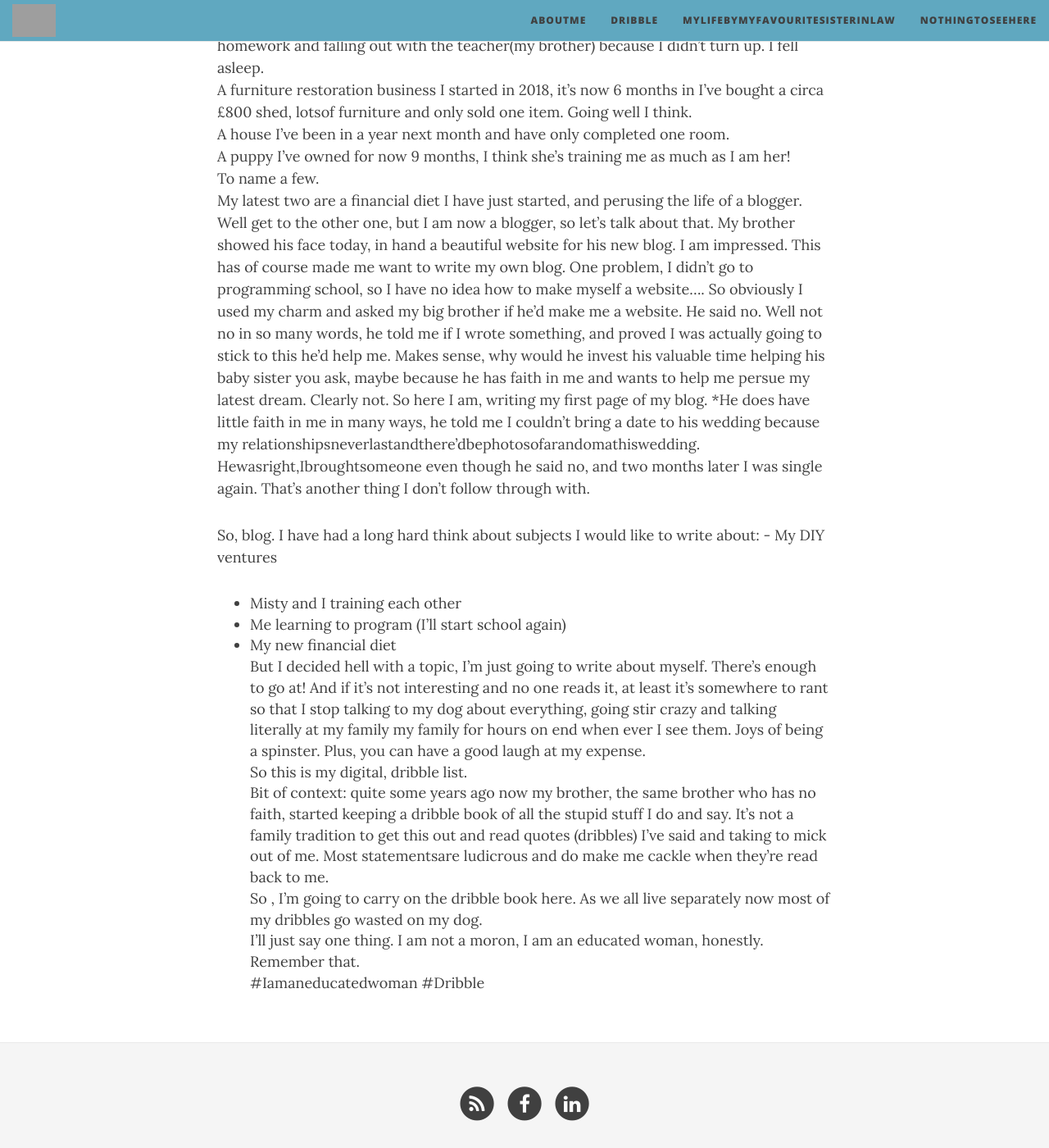
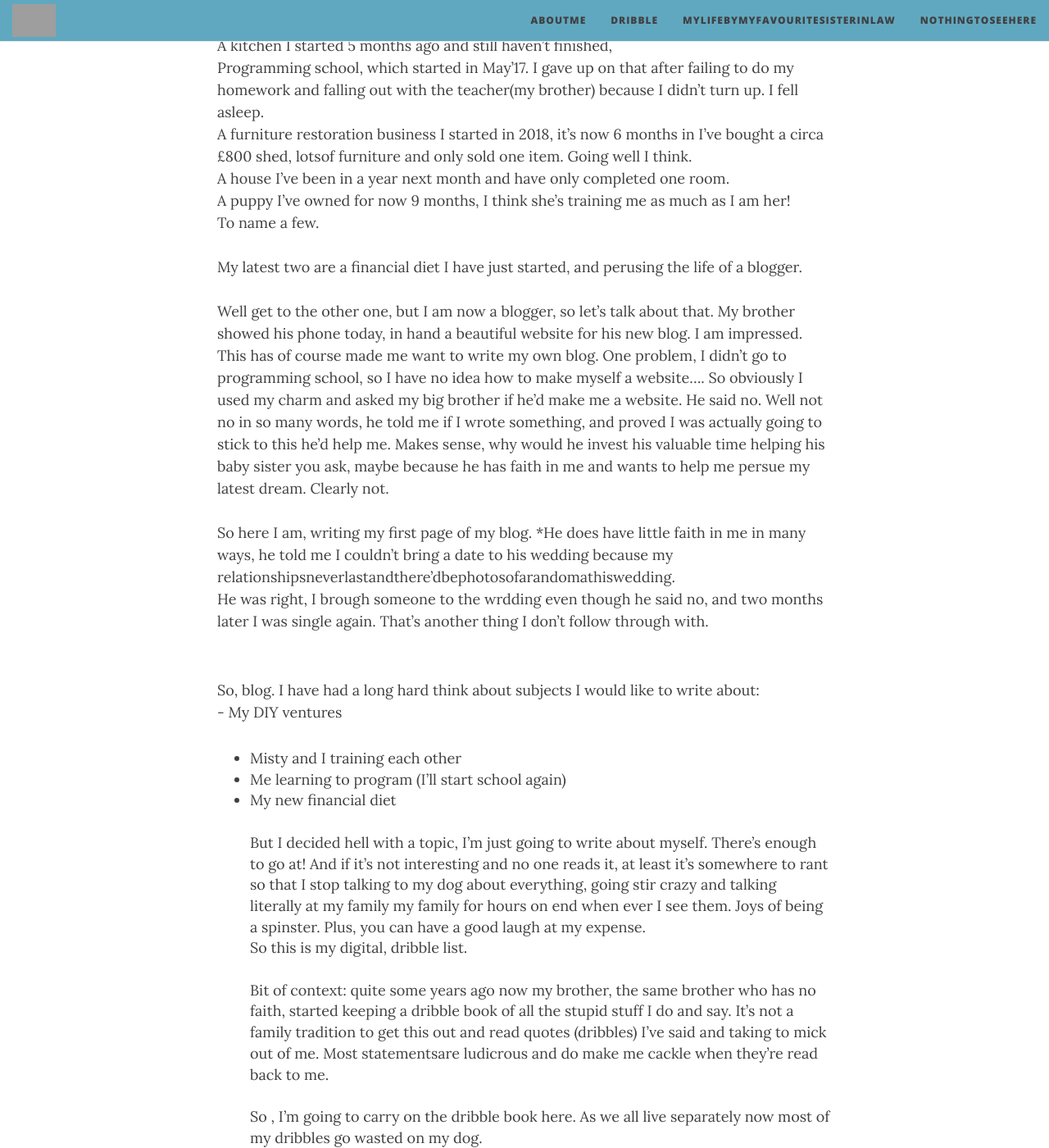
Before and after one commit to ellis-ward/ellis-ward.github.io, a Jekyll site: the page built from Dribble.md, in a window 1280 px wide and 1400 px high, scrolled down 425 px. Shown: the whole window at 82% size. Built offline with Jekyll 4.4.1, drawn with Linux system fonts in a browser that asks for light colours; nearby versions of some CDN libraries; some of the changed text lies outside the part shown; grey boxes are pictures that could not be loaded.

Commit message:
Update Dribble.md

```diff
--- a/Dribble.md
+++ b/Dribble.md
@@ -5,25 +5,27 @@
 ---
 
 Ellis' dribble <br>
- #1 <br>
-I have a slight problem where by I like to come with ideas, life ventures or projects (whatever takesmy fancy on any given day), which I start, but never finish. <br>
+ #1 <br> <br>
+I have a slight problem where by I like to come with ideas, life ventures or projects (whatever takesmy fancy on any given day), which I start, but never finish. <br> <br>
 A few examples <br>
 A kitchen I started 5 months ago and still haven't finished,<br>
 Programming school, which started in May'17. I gave up on that after failing to do my homework and falling out with the teacher(my brother) because I didn't turn up. I fell asleep.<br>
 A furniture restoration business I started in 2018, it's now 6 months in I've bought a circa £800 shed, lotsof furniture and only sold one item. Going well I think.<br>
 A house I've been in a year next month and have only completed one room.<br>
 A puppy I've owned for now 9 months, I think she's training me as much as I am her!<br>
-To name a few.<br>
-My latest two are a financial diet I have just started, and perusing the life of a blogger.<br>
-Well get to the other one, but I am now a blogger, so let's talk about that. My brother showed his face today, in hand a beautiful website for his new blog. I am impressed. This has of course made me want to write my own blog. One problem, I didn't go to programming school, so I have no idea how to make myself a website.... So obviously I used my charm and asked my big brother if he'd make me a website. He said no. Well not no in so many words, he told me if I wrote something, and proved I was actually going to stick to this he'd help me. Makes sense, why would he invest his valuable time helping his baby sister you ask, maybe because he has faith in me and wants to help me persue my latest dream. Clearly not. So here I am, writing my first page of my blog. *He does have little faith in me in many ways, he told me I couldn't bring a date to his wedding because my relationshipsneverlastandthere'dbephotosofarandomathiswedding. Hewasright,Ibroughtsomeone even though he said no, and two months later I was single again. That's another thing I don't follow through with. <br>
+To name a few.<br> <br>
+My latest two are a financial diet I have just started, and perusing the life of a blogger.<br> <br>
+Well get to the other one, but I am now a blogger, so let's talk about that. My brother showed his phone today, in hand a beautiful website for his new blog. I am impressed. This has of course made me want to write my own blog. One problem, I didn't go to programming school, so I have no idea how to make myself a website.... So obviously I used my charm and asked my big brother if he'd make me a website. He said no. Well not no in so many words, he told me if I wrote something, and proved I was actually going to stick to this he'd help me. Makes sense, why would he invest his valuable time helping his baby sister you ask, maybe because he has faith in me and wants to help me persue my latest dream. Clearly not. <br> <br> So here I am, writing my first page of my blog. *He does have little faith in me in many ways, he told me I couldn't bring a date to his wedding because my relationshipsneverlastandthere'dbephotosofarandomathiswedding. <br> He was right, I brough someone to the wrdding even though he said no, and two months later I was single again. That's another thing I don't follow through with. <br> <br>
 
-So, blog. I have had a long hard think about subjects I would like to write about: - My DIY ventures<br>
+So, blog. I have had a long hard think about subjects I would like to write about: <br>- My DIY ventures<br>
 - Misty and I training each other<br>
 - Me learning to program (I'll start school again)<br>
-- My new financial diet<br>
+- My new financial diet<br> <br>
 But I decided hell with a topic, I'm just going to write about myself. There's enough to go at! And if it's not interesting and no one reads it, at least it's somewhere to rant so that I stop talking to my dog about everything, going stir crazy and talking literally at my family my family for hours on end when ever I see them. Joys of being a spinster. Plus, you can have a good laugh at my expense.<br>
-So this is my digital, dribble list.<br>
-Bit of context: quite some years ago now my brother, the same brother who has no faith, started keeping a dribble book of all the stupid stuff I do and say. It's not a family tradition to get this out and read quotes (dribbles) I've said and taking to mick out of me. Most statementsare ludicrous and do make me cackle when they're read back to me.<br>
-So , I'm going to carry on the dribble book here. As we all live separately now most of my dribbles go wasted on my dog.<br>
-I'll just say one thing. I am not a moron, I am an educated woman, honestly. Remember that.<br>
-#Iamaneducatedwoman #Dribble
+So this is my digital, dribble list.<br> <br>
+Bit of context: quite some years ago now my brother, the same brother who has no faith, started keeping a dribble book of all the stupid stuff I do and say. It's not a family tradition to get this out and read quotes (dribbles) I've said and taking to mick out of me. Most statementsare ludicrous and do make me cackle when they're read back to me.<br> <br>
+So , I'm going to carry on the dribble book here. As we all live separately now most of my dribbles go wasted on my dog.<br> <br>
+I'll just say one thing. I am not a moron, I am an educated woman, honestly. Remember that.<br> <br>
+#Iamaneducatedwoman #Dribble <br>
+<br>
+Edit June’19 I’ve been in my house 23 months, completed 2 rooms now, my dog knows basic commmands and <b> I made my own blog <\b>, well with a teeny tiny bit of help from the brother. Oh, and i have a new business venture!
```
